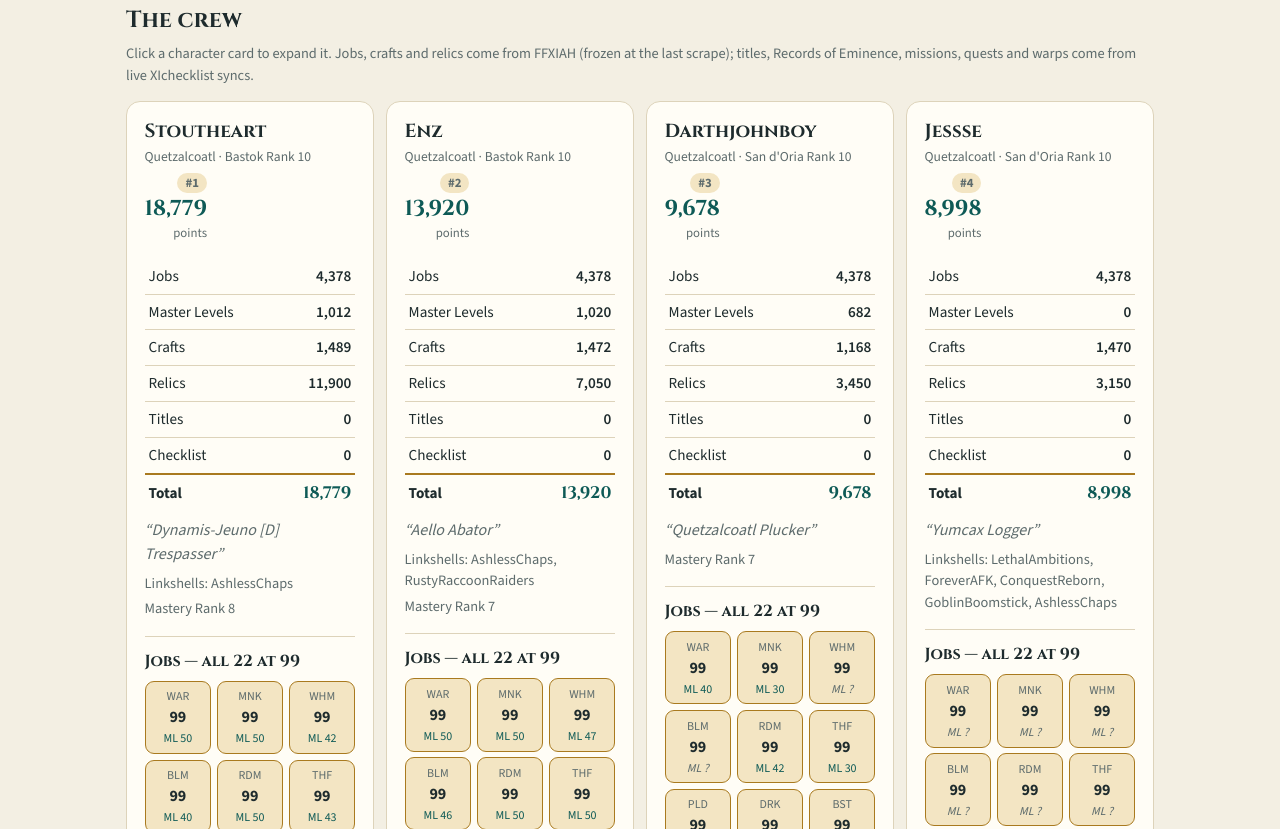
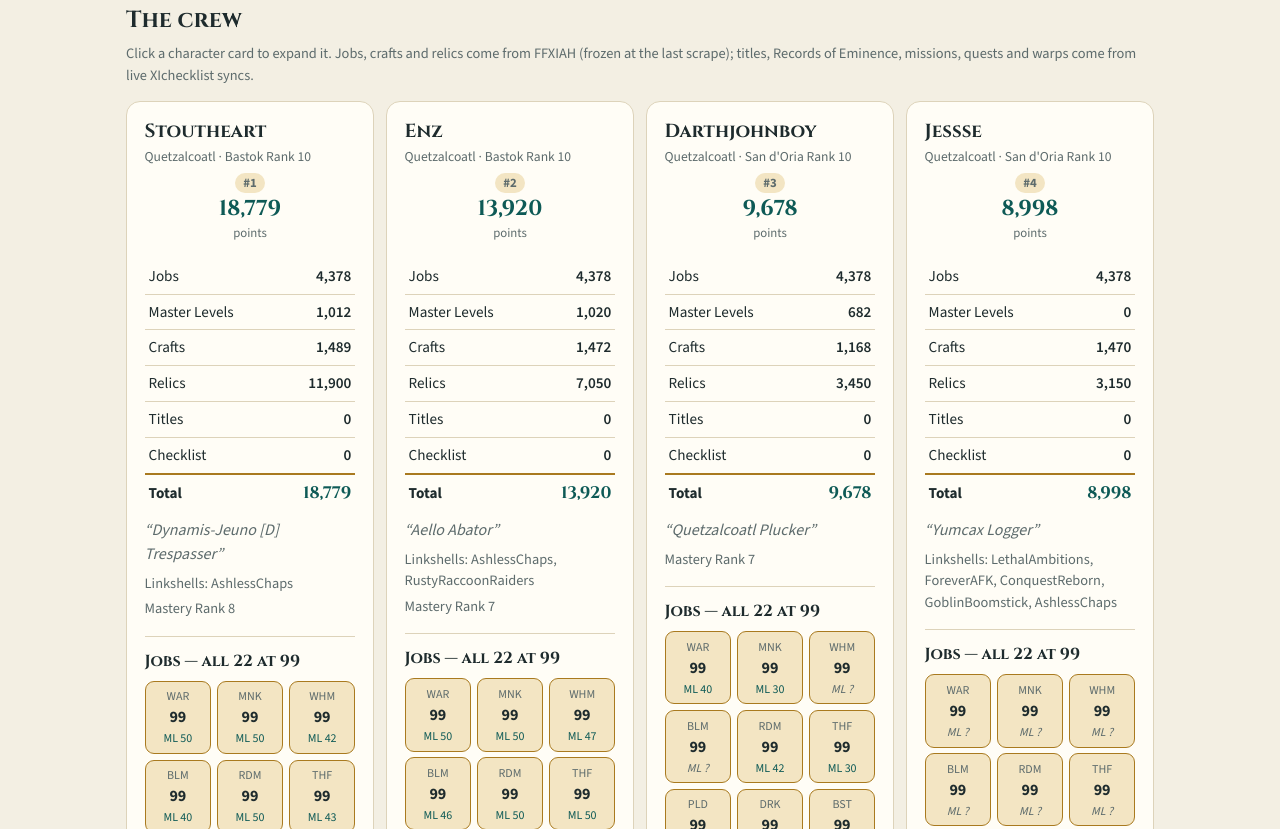
Before and after one commit to darthjohnboy/ffxi-achievement-compare, a plain HTML site: page index.html in a window 1280 px wide. Shown: the part 1304-2133 px from the top of the page. Drawn offline with nearby package versions, Linux system fonts and the light colour scheme.

Commit message:
Center the card points total under the name

```diff
--- a/styles.css
+++ b/styles.css
@@ -175,12 +175,13 @@ a { color: var(--teal); }
 .card-head { display: flex; flex-wrap: wrap; justify-content: space-between; align-items: flex-start; gap: 0.25rem 0.75rem; }
 /* Name block must be allowed to shrink (min-width: 0) and the header must
    wrap, or a long name + a 5-digit total overflows the card and the total
-   and rank badge spill under the neighbouring card. When it wraps, the
-   total drops below the name instead of clipping. */
+   and rank badge spill under the neighbouring card. The total is its own
+   full-width row, centred, so it never sits awkwardly left-aligned
+   underneath the name. */
 .card-head > div:first-child { flex: 1 1 150px; min-width: 0; }
 .card-head h3 { font-family: "Cinzel", serif; font-size: 1.18rem; font-weight: 700; margin: 0; overflow-wrap: break-word; }
 .card-head .sub { color: var(--muted); font-size: 0.85rem; }
-.card-total { text-align: right; flex: 0 1 auto; min-width: 0; }
+.card-total { text-align: center; flex: 1 1 100%; min-width: 0; }
 .card-total b {
   display: block;
   font-family: "Cinzel", serif;
```
